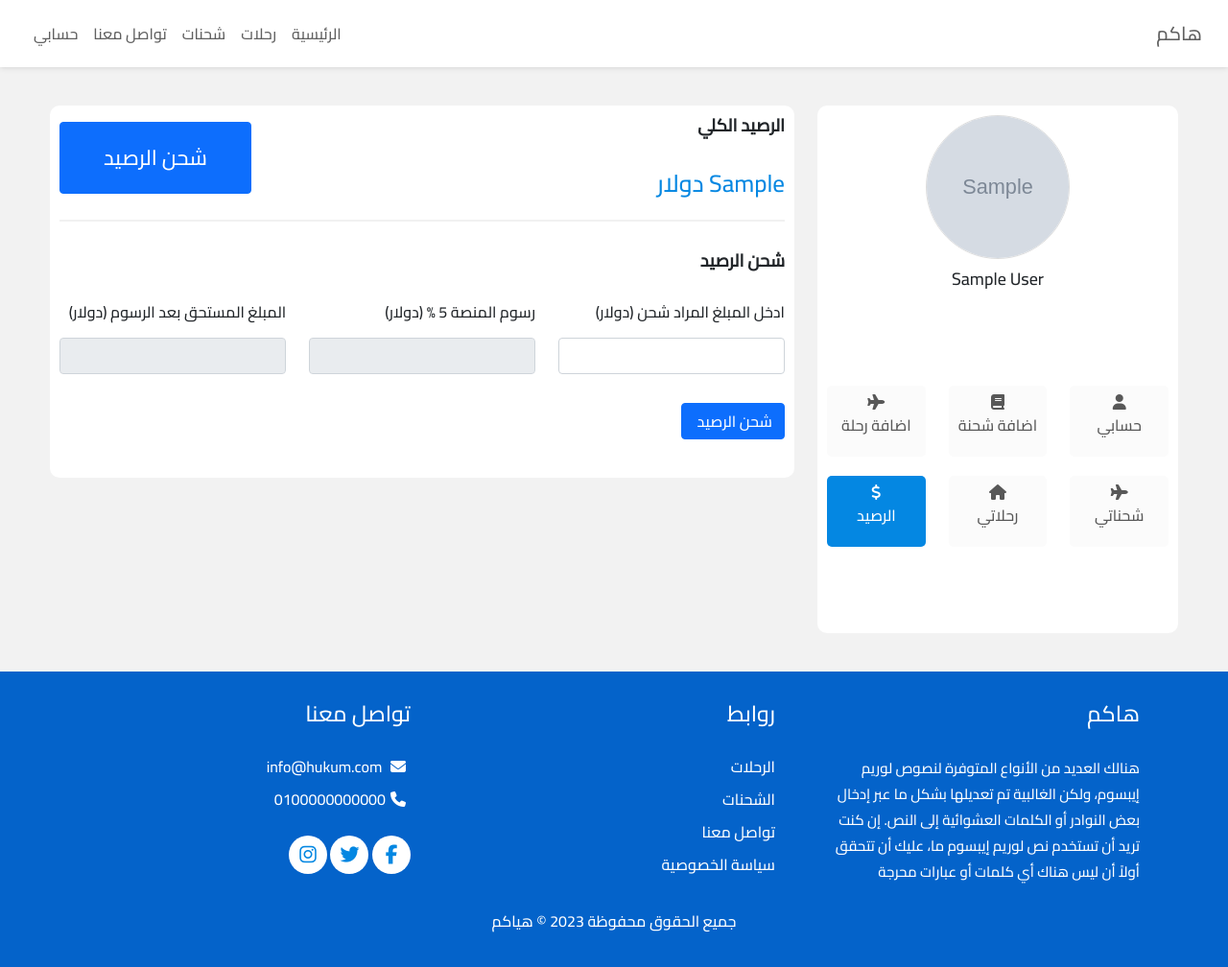
After one commit to mohamedramadan29/hakum, a PHP site: page /balance in a window 1280 px wide. The commit adds this page. Shown: the whole page at 96% size. Run offline with PHP 8.4, Linux system fonts and the light colour scheme; the visitor is signed in with stand-in values (Sample User, id 1); tables that the repository leaves empty or names only in its code hold one stand-in row (values such as "Sample post"); grey boxes marked "Sample" are stand-in pictures; some libraries are stand-ins or nearby versions.

Commit message:
new update

```diff
--- /dev/null
+++ b/balance.php
@@ -0,0 +1,196 @@
+<?php
+$page_title = ' هاكم  - حسابي ';
+session_start();
+include 'init.php';
+if (isset($_SESSION['username'])) {
+} else {
+    header("Location:login");
+}
+
+$stmt = $connect->prepare("SELECT * FROM users WHERE name = ?");
+$stmt->execute(array($_SESSION['username']));
+$userdata = $stmt->fetch();
+?>
+<div class="profile">
+    <div class="container-fluid">
+        <div class="data">
+            <div class="row">
+                <div class="col-lg-4">
+                    <div class="slide1">
+                        <div class="personal_image">
+                            <?php
+                            if ($userdata['profile_image'] != "") {
+                            ?>
+                                <img src="website_uploads/<?php echo $userdata['profile_image'] ?>" alt="">
+                            <?php
+                            } else {
+                            ?>
+                                <img src="uploads/profile.png" <?php
+                                                            }
+                                                                ?> <h3> <?php echo $userdata['name']; ?> </h3>
+                        </div>
+                        <div class="control_setting">
+                            <div class="row">
+
+                                <div class="col-4">
+                                    <a href="profile">
+                                        <div class="control_setting_section">
+                                            <i class="fa fa-user"></i>
+                                            <p> حسابي </p>
+                                        </div>
+                                    </a>
+                                </div>
+                                <div class="col-4">
+                                    <a href="add_product">
+                                        <div class="control_setting_section">
+                                            <i class="fa fa-book"></i>
+                                            <p> اضافة شحنة </p>
+                                        </div>
+                                    </a>
+                                </div>
+                                <div class="col-4">
+                                    <a href="add_travel">
+                                        <div class="control_setting_section">
+                                            <i class="fa fa-plane"></i>
+                                            <p> اضافة رحلة </p>
+                                        </div>
+                                    </a>
+                                </div>
+                                <div class="col-4">
+                                    <a href="all_product">
+                                        <div class="control_setting_section">
+                                            <i class="fa fa-plane"></i>
+                                            <p> شحناتي </p>
+                                        </div>
+                                    </a>
+                                </div>
+                                <div class="col-4">
+                                    <a href="all_travel">
+                                        <div class="control_setting_section">
+                                            <i class="fa fa-home"></i>
+                                            <p> رحلاتي </p>
+                                        </div>
+                                    </a>
+                                </div>
+                                <div class="col-4">
+                                    <a href="balance">
+                                        <div class="control_setting_section active">
+                                            <i class="fa fa-dollar"></i>
+                                            <p> الرصيد </p>
+                                        </div>
+                                    </a>
+                                </div>
+                            </div>
+                        </div>
+                    </div>
+                </div>
+                <div class="col-lg-8">
+                    <div class="slide2">
+                        <div class="balance_section">
+                            <div class="balance_num">
+                                <h3> الرصيد الكلي </h3>
+
+                                <span> <?php echo $userdata['balance']; ?> دولار </span>
+                            </div>
+                            <div class="balance_show">
+                                <a class="btn btn-primary" href="#"> شحن الرصيد </a>
+                            </div>
+                        </div>
+                        <div class="add_balance">
+                            <?php
+                            if (isset($_POST['add_balance'])) {
+                                $sub_total = filter_var($_POST['sub_total'], FILTER_SANITIZE_NUMBER_INT);
+                                $forerror = [];
+                                if (empty($sub_total)) {
+                                    $forerror[] = 'من فضلك ادخل المبلغ المراد شحنة';
+                                } else {
+
+                                    $discount = $_POST['sub_total'] * 5 / 100;
+                                    $total = $_POST['sub_total'] - $discount;
+                                }
+                                if (empty($forerror)) {
+                                    $stmt = $connect->prepare("INSERT INTO balance_add (user_name, balance_subtotal,balance_discount ,balance_total) VALUES
+                                    (:zusername, :zsubtotal, :zdiscount, :ztotal)");
+                                    $stmt->execute(array(
+                                        "zusername" => $_SESSION['username'],
+                                        "zsubtotal" => $sub_total,
+                                        "zdiscount" => $discount,
+                                        "ztotal" => $total,
+                                    ));
+
+                                    $stmt = $connect->prepare("SELECT * FROM balance_add WHERE user_name=?");
+                                    $stmt->execute(array($_SESSION['username']));
+                                    $alldata = $stmt->fetchAll();
+                                    $sum_total = 0;
+                                    foreach($alldata as $data){
+                                        $sum_total += $data['balance_total'];
+                                    }
+                                    $stmt = $connect->prepare("UPDATE users SET balance=? WHERE name=?");
+                                    $stmt->execute(array($sum_total, $_SESSION['username']));
+                                    if ($stmt) {
+                            ?>
+                                        <div class="alert alert-success"> تم شحن الرصيد بنجاح </div>
+                                    <?php
+                                    }
+                                } else {
+                                    foreach ($forerror as $error) {
+                                    ?>
+                                        <div class="alert alert-danger"> <?php echo $error ?> </div>
+                            <?php
+                                    }
+                                }
+                            }
+                            ?>
+                            <h6> شحن الرصيد </h6>
+                            <form class="" method="post" autocomplete="off">
+                                <div class="row">
+                                    <div class="col-lg-4">
+                                        <div class="box">
+                                            <label>ادخل المبلغ المراد شحن (دولار) </label>
+                                            <input min="1" required type="number" id="sub_total" name="sub_total" class="form-control" onchange="calc()">
+                                        </div>
+                                    </div>
+                                    <div class="col-lg-4">
+                                        <div class="box">
+                                            <label> رسوم المنصة 5 % (دولار) </label>
+                                            <input readonly required min="1" type="number" id="discount" name="discount" class="form-control">
+                                        </div>
+                                    </div>
+                                    <div class="col-lg-4">
+                                        <div class="box">
+                                            <label> المبلغ المستحق بعد الرسوم (دولار) </label>
+                                            <input readonly min="1" type="number" id="total" name="total" class="form-control">
+                                        </div>
+                                    </div>
+                                    <div class="box">
+                                        <input class="btn btn-primary" type="submit" name="add_balance" value="شحن الرصيد ">
+                                    </div>
+                                </div>
+                            </form>
+                        </div>
+                    </div>
+                </div>
+            </div>
+        </div>
+    </div>
+</div>
+
+<script>
+    function calc() {
+        var subtotal = document.getElementById("sub_total").value;
+        var discount = document.getElementById("discount").value;
+        var total = document.getElementById("total").value;
+
+        var discount_val = subtotal * 5 / 100;
+
+        var total_val = subtotal - discount_val;
+
+        document.getElementById('discount').value = discount_val;
+        document.getElementById('total').value = total_val;
+    }
+</script>
+
+
+<?php
+
+include $tem . 'footer.php';
--- a/themes/css/main.css
+++ b/themes/css/main.css
@@ -622,4 +622,45 @@ input[type='email']{
     direction: rtl;
 }
 
+.profile .slide2 .balance_section{
+    display:flex;
+    justify-content: space-between;
+    align-items: center;
+    border-bottom: 2px solid #f1f1f1;
+    padding-bottom:20px;
+}
+.profile .slide2 .balance_section .balance_num h3{
+    font-size: 18px;
+    font-weight: bold;
+    margin-bottom: 30px;
+}
+.profile .slide2 .balance_section .balance_num span{
+    font-size: 25px;
+    color: var(--main-color);
+}
+.profile .slide2 .balance_show .btn{
+    width: 200px;
+    /* height: 100px; */
+    align-items: center;
+    text-align: center;
+    padding: 20px;
+    font-size: 22px;
+}
+.profile .slide2 .add_balance{
+    margin-top:30px;
+}
+.profile .slide2 .add_balance h6{
+    font-size: 18px;
+    font-weight: bold;
+    margin-bottom: 30px;
+}
+.profile .slide2 .add_balance .box{
+margin-bottom: 30px;
+}
+.profile .slide2 .add_balance .box input{
+    text-align: right;
+}
+.profile .slide2 .add_balance label{
+    margin-bottom: 15px;
+}
 /****************************** END PROFILE PAGE  *******************/
```
Also changed, not shown: add_product.php (+9 -6 lines), add_travel.php (+9 -6 lines), all_product.php (+9 -6 lines), all_travel.php (+9 -6 lines), profile.php (+9 -6 lines).
